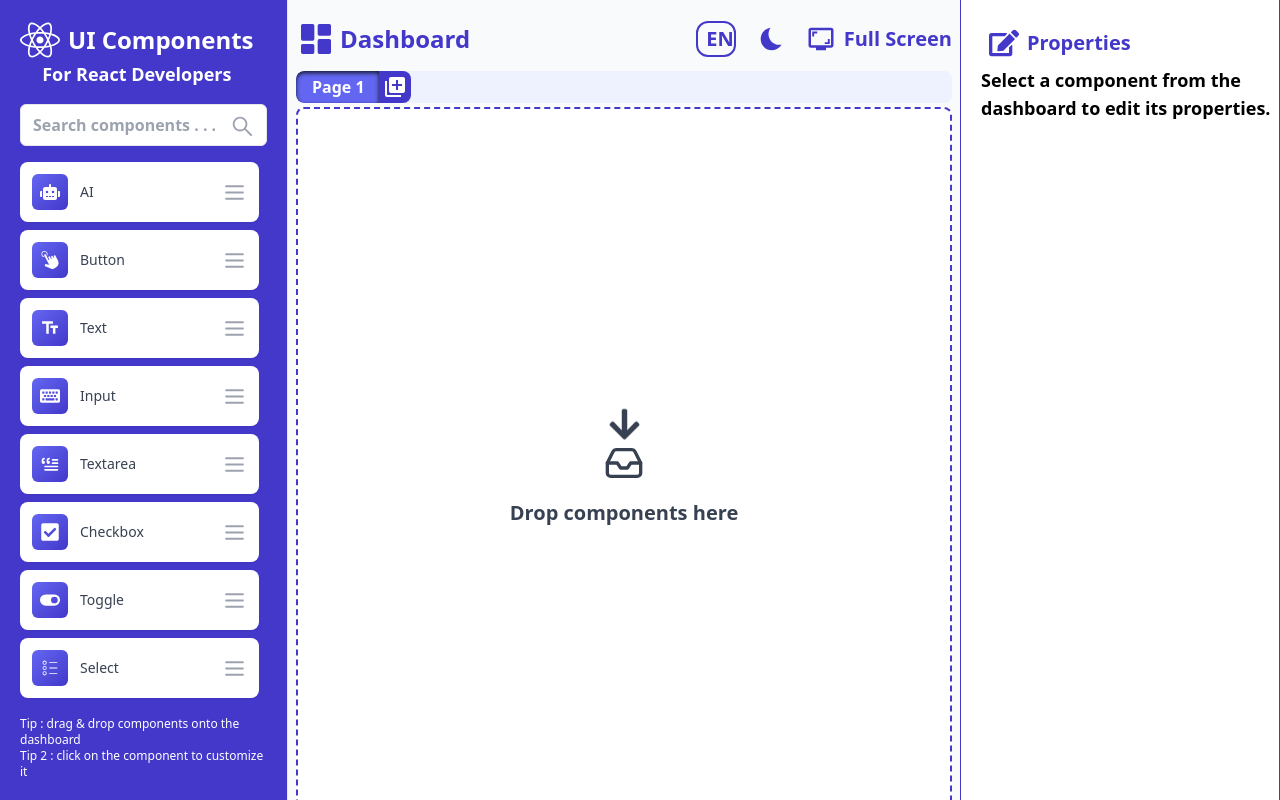
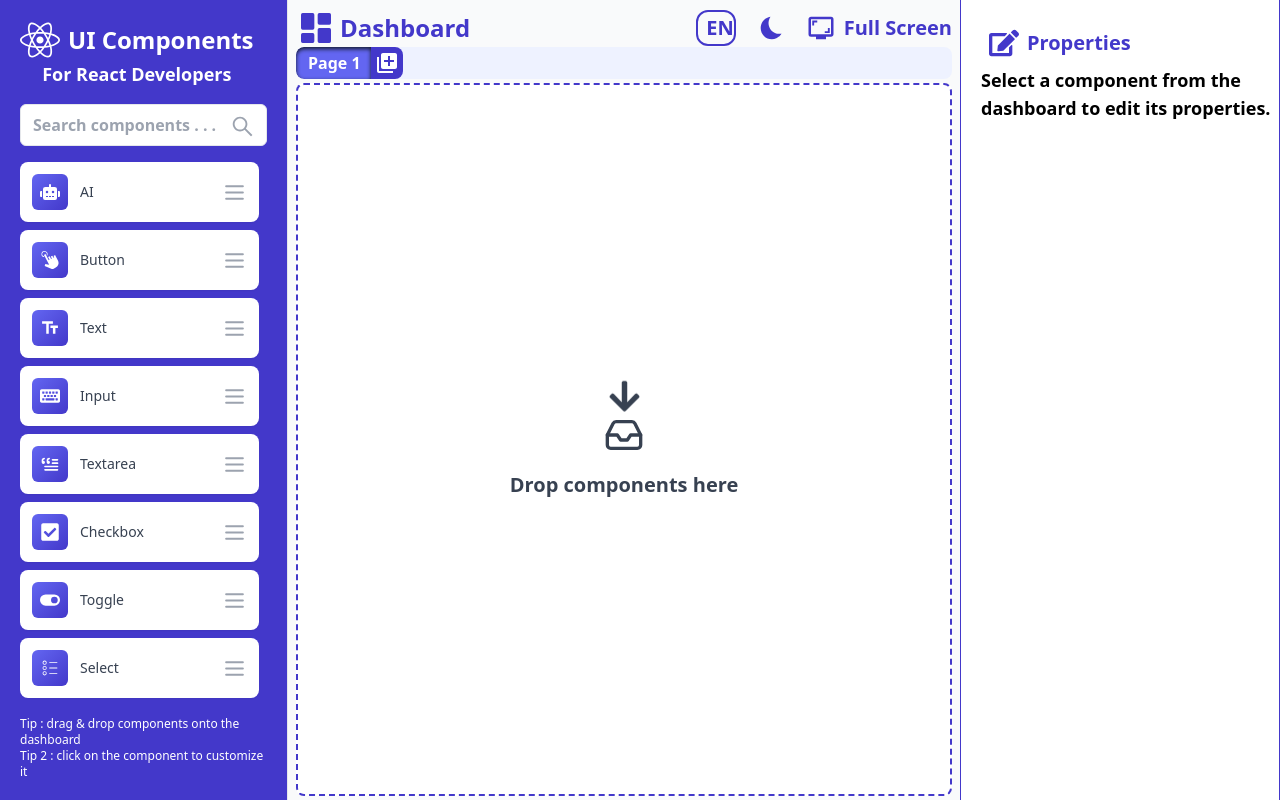
Before and after one commit to Ron7280/UIDashboard, a React (Vite) app in the folder frontend/: page / in a window 1280 px wide. Built offline with nearby package versions, Linux system fonts and the light colour scheme; some icons are missing.

Commit message:
Dashboard pages

```diff
--- a/frontend/package.json
+++ b/frontend/package.json
@@ -63,6 +63,7 @@
     "react-icons": "^4.10.1",
     "react-infinite-scroll-component": "^6.1.0",
     "react-leaflet": "^4.2.1",
+    "react-masonry-css": "^1.0.16",
     "react-minimal-pie-chart": "^8.4.0",
     "react-responsive": "^10.0.0",
     "react-router-dom": "^6.28.0",
--- a/frontend/src/Components/DashboardHeader.jsx
+++ b/frontend/src/Components/DashboardHeader.jsx
@@ -27,6 +27,7 @@ const DashboardHeader = ({
   componentsLength,
 }) => {
   const { t } = useTranslation();
+
   const LanguagesOptions = [
     { title: "EN", flag: US },
     { title: "AR", flag: SY },
@@ -36,7 +37,7 @@ const DashboardHeader = ({
 
   return (
     <div
-      className={`flex items-center h-[8%] justify-between ${
+      className={`flex items-center h-[5%] justify-between ${
         changeTheme ? "text-lightTeal" : "text-mainColor"
       } font-bold`}
     >
--- a/frontend/src/Components/PagesBar.jsx
+++ b/frontend/src/Components/PagesBar.jsx
@@ -27,15 +27,16 @@ const PagesBar = ({
 
   return (
     <div
-      className={`flex ${
+      className={`flex h-full max-h-[4%] ${
         changeTheme ? "bg-gray-500" : "bg-indigo-50"
       }  rounded-lg items-center mb-1 overflow-x-auto scrollbar-thin
-         scrollbar-thumb-mainColor scrollbar-track-transparent`}
+         scrollbar-thumb-lightIndigo scrollbar-track-transparent`}
     >
       {pages.map((page, index) => (
         <div
           key={index}
-          className={`group w-fit min-w-[10%] justify-center text-center p-1 cursor-pointer font-semibold flex items-center gap-1 ${
+          className={`group w-fit min-w-[10%] h-full justify-center text-center
+             cursor-pointer font-semibold flex items-center gap-1 ${
                activePage === index
                  ? `${
                      changeTheme
@@ -59,11 +60,11 @@ const PagesBar = ({
               autoFocus
             />
           ) : (
-            <>
             <div
-                className="translate-x-3 group-hover:-translate-x-1 "
+              className="flex items-center gap-1"
               onClick={() => handlePageSwitch(index)}
             >
+              <div className="translate-x-3 group-hover:-translate-x-1 ">
                 {page.name}
               </div>
               <MdEdit
@@ -73,14 +74,13 @@ const PagesBar = ({
                 }`}
                 onClick={() => startEditing(index, page.name)}
               />
-            </>
+            </div>
           )}
         </div>
       ))}
-
       <div
         onClick={addNewPage}
-        className={`p-1 w-[5%] items-center justify-center flex rounded-ee-lg rounded-se-lg
+        className={`p-1 w-[5%] h-full items-center justify-center flex rounded-ee-lg rounded-se-lg
           cursor-pointer ${
             changeTheme ? "bg-lightTeal" : "bg-mainColor"
           } text-white`}
--- a/frontend/src/DragComponents/Table.jsx
+++ b/frontend/src/DragComponents/Table.jsx
@@ -15,7 +15,7 @@ const Table = ({ columns = [], data = [], width, height }) => {
       >
         <table className="w-full text-left border-collapse">
           <thead
-            className={`${changeTheme ? "bg-SecondryTeal" : "bg-lightIndigo"}`}
+            className={`${changeTheme ? "bg-mainColor2" : "bg-lightIndigo"}`}
           >
             <tr>
               {columns.map((col, idx) => (
--- a/frontend/src/Frames/DEFAULT_PROPS.jsx
+++ b/frontend/src/Frames/DEFAULT_PROPS.jsx
@@ -164,7 +164,7 @@ const DEFAULT_PROPS = {
     ],
     data: [{ name: "Ken Adams", age: 28, email: "Ken@example.com" }],
     width: 400,
-    height: 200,
+    height: 100,
     icon: FaTable,
   },
   Map: {
--- a/frontend/src/Frames/Dashboard.jsx
+++ b/frontend/src/Frames/Dashboard.jsx
@@ -255,7 +255,7 @@ const Dashboard = ({
       {components.length === 0 ? (
         !fullScreen && (
           <div
-            className={`h-[92%] rounded-lg border-2 border-dashed ${
+            className={`h-[91%] rounded-lg border-2 border-dashed ${
               changeTheme
                 ? "border-lightTeal text-lightTeal bg-gray-500"
                 : "border-mainColor text-gray-700 bg-white"
@@ -270,7 +270,7 @@ const Dashboard = ({
         )
       ) : (
         <div
-          className={`flex h-[92%] flex-wrap gap-3 justify-center items-start w-full p-2 overflow-auto
+          className={`flex h-[91%] flex-wrap gap-3 justify-center items-start w-full p-2 overflow-auto
           scrollbar-thin ${
             changeTheme
               ? "scrollbar-thumb-lightTeal"
--- a/frontend/src/Frames/RightSide.jsx
+++ b/frontend/src/Frames/RightSide.jsx
@@ -205,7 +205,7 @@ const RightSide = ({
               return null;
             })()}
 
-            <div className="mt-6 ">
+            <div className="mt-6">
               <div
                 className={`flex items-center ${
                   changeTheme ? "text-lightTeal" : "text-mainColor"
```
Also changed, not shown: 1 other file (tests, documents, lock files or other folders). Lines whose indentation alone changed are shown as unchanged.
